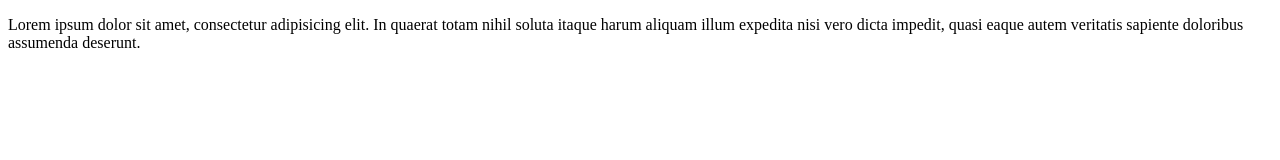
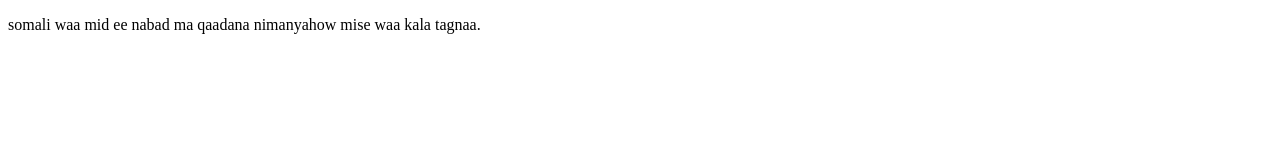
Before and after one commit to Mcxm2202/Forex-rates, a plain HTML site: page index.html in a window 1280 px wide. Drawn offline with Linux system fonts and the light colour scheme.

Commit message:
new words

```diff
--- a/index.html
+++ b/index.html
@@ -7,9 +7,6 @@
     <title>Document</title>
 </head>
 <body>
-    <p>Lorem ipsum dolor sit amet, consectetur adipisicing elit.
-       In quaerat totam nihil soluta itaque harum aliquam illum
-       expedita nisi vero dicta impedit, quasi eaque autem veritatis
-       sapiente doloribus assumenda deserunt.</p>
+    <p>somali waa mid ee nabad ma qaadana nimanyahow mise waa kala tagnaa.</p>
 </body>
 </html>
```
